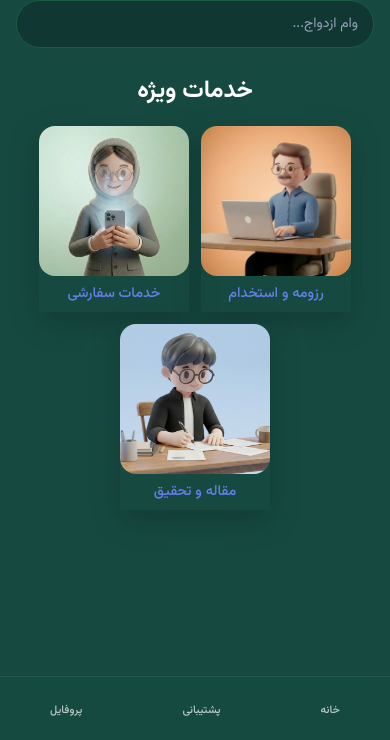
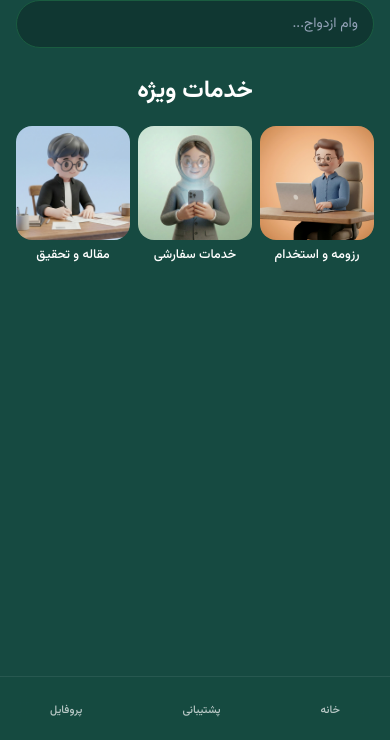
Before and after one commit to farshadset/Internet-cafe, a PHP site: page /public/index.html in a window 390 px wide. Shown: the part 104-844 px from the top of the page. Run offline with PHP 8.4, Linux system fonts and the light colour scheme; some libraries are stand-ins or nearby versions; some web fonts are replaced.

```diff
--- a/public/style.css
+++ b/public/style.css
@@ -1431,13 +1431,16 @@ header h1 {
 
 .banner {
     position: relative;
-    display: inline-block;
+    display: block;
     margin: 0 auto 1rem;
+    width: 100%;
+    max-width: 600px;
 }
 
 .banner img {
-    width: 600px;
-    height: 300px;
+    width: 100%;
+    height: auto;
+    aspect-ratio: 2 / 1;
     object-fit: cover;
     display: block;
     border-radius: 16px;
@@ -1454,16 +1457,9 @@ header h1 {
 
 .banner-link {
     display: block;
-    width: fit-content;
+    width: 100%;
+    max-width: 600px;
     margin: 0 auto;
-}
-
-@media (max-width: 768px) {
-    .banner img {
-        width: 100%;
-        max-width: 100%;
-        height: auto;
-    }
 }
 
 .banner-preview {
@@ -2244,13 +2240,10 @@ header h1 {
     flex-direction: column;
     align-items: center;
     text-decoration: none;
-    box-shadow: 0 10px 30px rgba(0,0,0,0.2);
-    transition: transform 0.3s, box-shadow 0.3s;
 }
 
 .service-btn:hover {
     transform: translateY(-5px);
-    box-shadow: 0 15px 40px rgba(0,0,0,0.3);
 }
 
 .service-btn img {
@@ -2265,7 +2258,7 @@ header h1 {
     width: 170px;
     padding: 0.5rem 0;
     text-align: center;
-    color: #667eea;
+    color: #FFFFFF;
     font-weight: 500;
     font-size: 1rem;
     background: transparent;
@@ -2273,19 +2266,21 @@ header h1 {
 
 @media (max-width: 768px) {
     .service-buttons {
-        gap: 0.75rem;
+        gap: 0.5rem;
         margin-bottom: 1rem;
     }
-
+    .service-btn{flex:1;min-width:0}
     .service-btn img {
-        width: 150px;
-        height: 150px;
+        width: 100%;
+        height: auto;
+        aspect-ratio:1;
+        max-width:120px;
     }
-
     .service-label {
-        width: 150px;
-        font-size: 0.9rem;
-        padding: 0.4rem 0;
+        width: 100%;
+        max-width:120px;
+        font-size: 0.8rem;
+        padding: 0.3rem 0;
     }
 }
 
```
